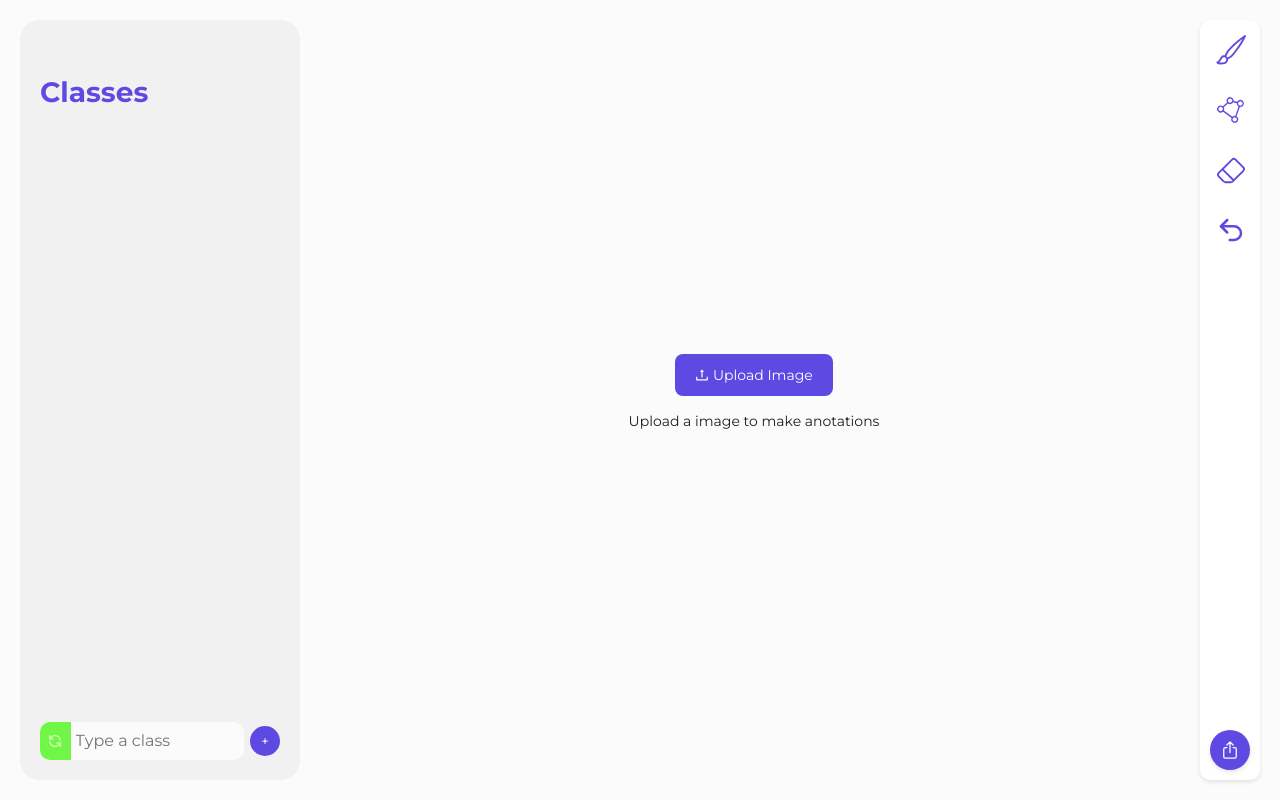
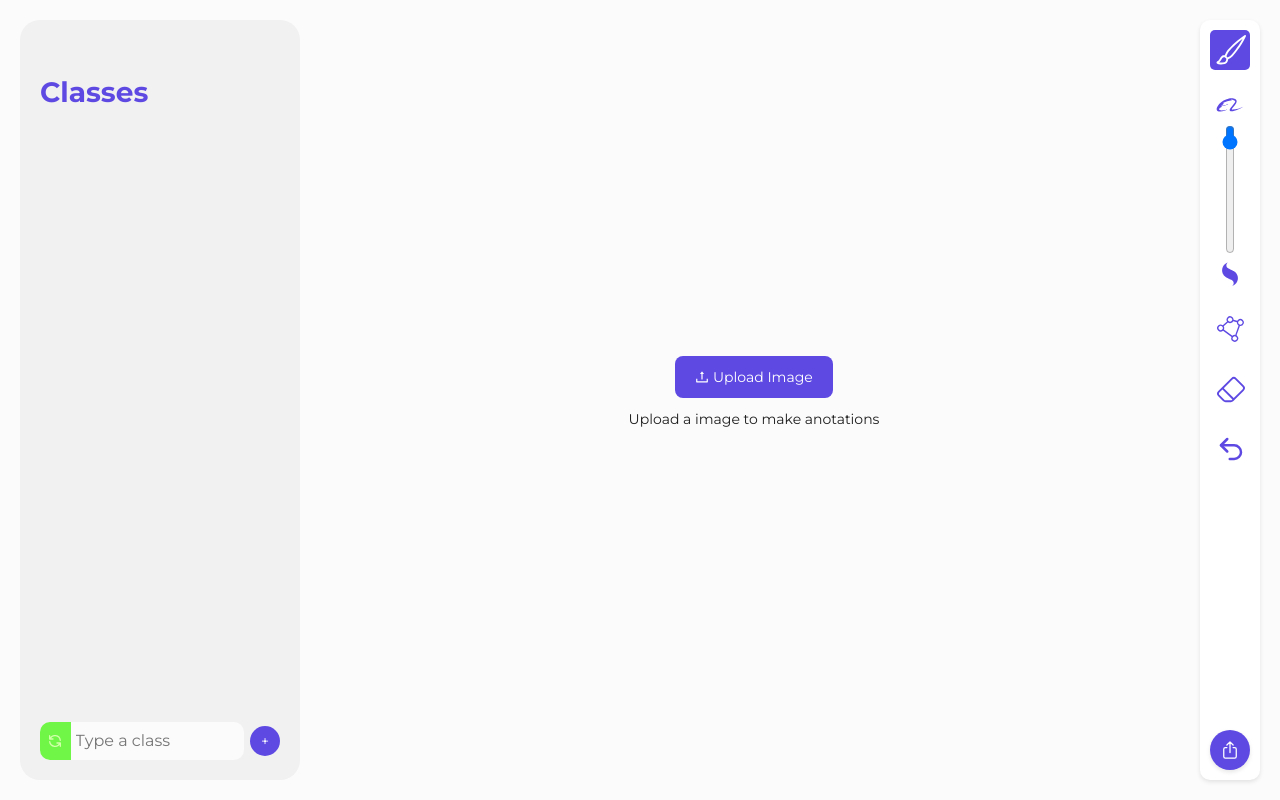
Before and after one commit to ana-pfeilsticker/Take-Home-Test-Overview-AI, a React (Vite) app in the folder segmentation-tool/: page / in a window 1280 px wide. Built offline with nearby package versions, Linux system fonts and the light colour scheme.

Commit message:
fix: fix upload button centralization

```diff
--- a/segmentation-tool/src/components/Canvas/CanvasArea.tsx
+++ b/segmentation-tool/src/components/Canvas/CanvasArea.tsx
@@ -4,7 +4,6 @@ import { Upload, message } from "antd";
 import { UploadOutlined } from "@ant-design/icons";
 import { validateCOCOOnServer } from "../../services/cocoService";
 import ToolBar from "../Toolbar/Toobar";
-import "./CanvasArea.css";
 
 interface ClassItemInterface {
 	id: number;
@@ -36,7 +35,7 @@ const CanvasArea: React.FC<CanvasAreaProps> = ({
 	const [brushWidth, setBrushWidth] = useState(5);
 
 	// Modo brush, polígono e borracha
-	const [isBrushing, setIsBrushing] = useState(false);
+	const [isBrushing, setIsBrushing] = useState(true);
 	const [isPolygonMode, setIsPolygonMode] = useState(false);
 	const [isEraserMode, setIsEraserMode] = useState(false);
 
@@ -62,7 +61,7 @@ const CanvasArea: React.FC<CanvasAreaProps> = ({
 		const height = canvasDiv.clientHeight;
 
 		const canvas = new fabric.Canvas(canvasRef.current, {
-			isDrawingMode: false,
+			isDrawingMode: true,
 			selection: false,
 			backgroundColor: "transparent",
 			width,
@@ -160,26 +159,6 @@ const CanvasArea: React.FC<CanvasAreaProps> = ({
 
 			function handlePolygonLocal(options: fabric.IEvent<MouseEvent>) {
 				if (!canvas) return;
-
-				// Se a classe não existir, já retorna
-				if (!selectedClass) {
-					message.warning("Select a class to draw");
-					return;
-				}
-
-				// 1) Verifica se há objeto “por baixo” do clique
-				const target = canvas.findTarget(options.e, false);
-				if (target) {
-					const objClassId = (target as any).data?.classId;
-					// Se for de outra classe, avisa e interrompe
-					if (objClassId && objClassId !== selectedClass.id) {
-						message.warning(
-							"Please make sure you're selecting a free class area"
-						);
-						return; // cancela a criação do ponto
-					}
-				}
-
 				const pointer = canvas.getPointer(options.e);
 				const zoom = canvas.getZoom();
 
@@ -460,13 +439,6 @@ const CanvasArea: React.FC<CanvasAreaProps> = ({
 		const canvas = fabricCanvasRef.current;
 		if (!canvas) return;
 
-		if (!selectedClass) {
-			message.warning("Select a class to draw");
-			canvas.isDrawingMode = false;
-
-			return;
-		}
-
 		if (isBrushing) {
 			setIsBrushing(false);
 			canvas.isDrawingMode = false;
@@ -481,13 +453,6 @@ const CanvasArea: React.FC<CanvasAreaProps> = ({
 	function togglePolygonMode() {
 		const canvas = fabricCanvasRef.current;
 		if (!canvas) return;
-
-		if (!selectedClass) {
-			message.warning("Select a class to draw");
-			setIsPolygonMode(false);
-
-			return;
-		}
 
 		if (isPolygonMode) {
 			setIsPolygonMode(false);
@@ -646,20 +611,21 @@ const CanvasArea: React.FC<CanvasAreaProps> = ({
 	// ============================
 	return (
 		<div
-			className="canvas-toolbar"
 			style={{
 				display: "flex",
 				height: "100%",
 				width: "100%",
 				justifyContent: "space-between",
-				alignContent: "center",
 			}}
 		>
 			<div
 				id="canvas-div"
 				style={{
+					height: "100%",
+					width: "90%",
 					borderRadius: "20px",
 					display: "flex",
+					justifyContent: "center",
 					position: "relative",
 					backgroundImage: backgroundImage ? `url(${backgroundImage})` : "none",
 					backgroundSize: "cover",
@@ -674,8 +640,6 @@ const CanvasArea: React.FC<CanvasAreaProps> = ({
 							flexDirection: "column",
 							alignItems: "center",
 							justifyContent: "center",
-							gap: "4px",
-							width: "100%",
 						}}
 					>
 						<Upload beforeUpload={handleImageUpload} showUploadList={false}>
```
